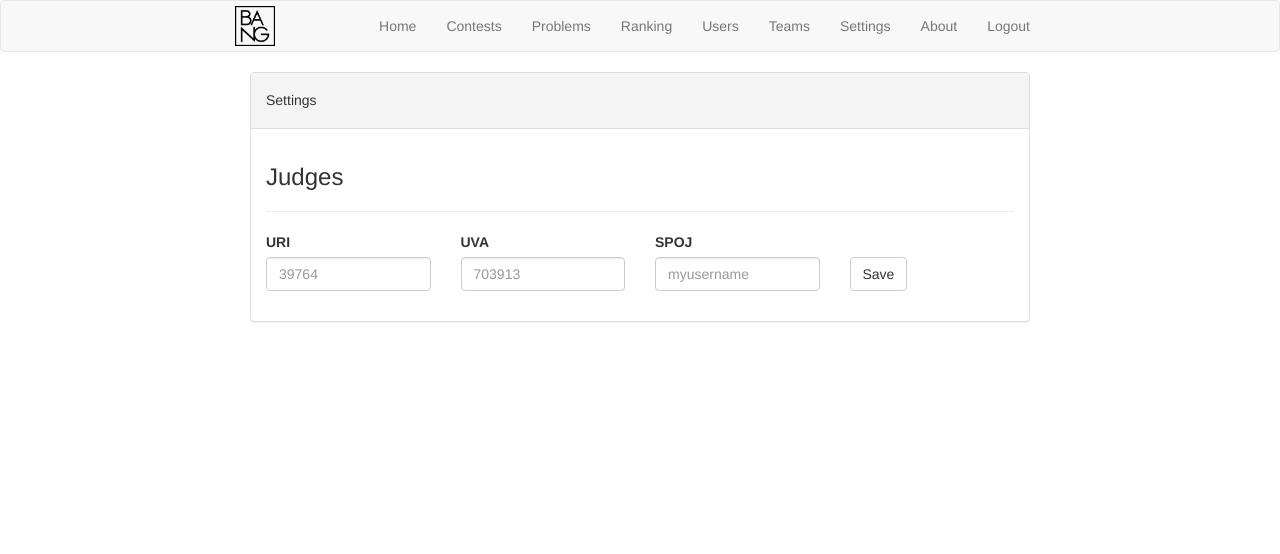
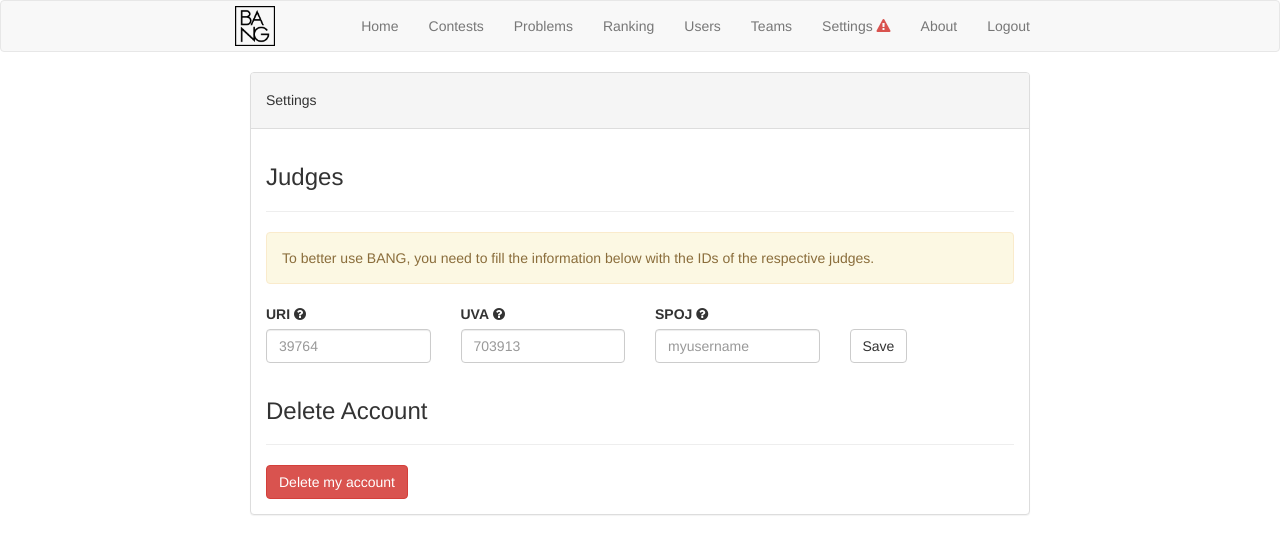
Before and after one commit to sauloantuness/bang, a Django app: template settings/templates/settings/settings.html in a window 1280 px wide. Shown: the top 554 px of the page. Run offline with Django 3.2, Linux system fonts and the light colour scheme; the template is opened without the code that fills it, so the values that code supplies are empty; some libraries are stand-ins or nearby versions.

Commit message:
Add judge helper

```diff
--- a/home/models.py
+++ b/home/models.py
@@ -15,6 +15,8 @@
     name = models.CharField(max_length=100)
     picture = models.CharField(max_length=500)
     secret_key = models.CharField(max_length=100)
+    secret_key_coach = models.CharField(max_length=100, blank=True)
+    secret_key_visitor = models.CharField(max_length=100, blank=True)
     institution = models.ForeignKey(Institution, related_name='groups')
 
     def __str__(self):
@@ -44,6 +46,9 @@
 
     def __str__(self):
         return self.name
+
+    def is_judges_filled(self):
+        return self.uriId and self.uvaId and self.spojId
 
     def getUriLink(self):
         if self.uriId:
--- a/settings/templates/settings/judges.html
+++ b/settings/templates/settings/judges.html
@@ -3,19 +3,35 @@
 
 {% include "settings/judgesInformationsUpdated.html" %}
 
+{% if not user.profile.is_judges_filled %}
+	<div class="row">
+		<div class="col-xs-12">
+			<p class="alert alert-warning">To better use BANG, you need to fill the information below with the IDs of the respective judges.</p>
+		</div>
+	</div>
+{% endif %}
 <div class="row">
 	<form action="/settings/" method="POST">
 		{% csrf_token %}
 		<div class="form-group col-sm-3">
 			<label>URI</label>
+			<i class="fa fa-question-circle pop" aria-hidden="true"
+				title="URI"
+				data-content="Access your <a target='blank' target='blank' href='https://www.urionlinejudge.com.br/judge/pt/account'>URI settings page</a> and copy the <b>identification</b>."></i>
 			<input type="text" class="form-control" placeholder="39764" name="uriId" value='{{ profile.uriId }}'>
 		</div>
 		<div class="form-group col-sm-3">
 			<label>UVA</label>
+			<i class="fa fa-question-circle pop" aria-hidden="true"
+				title="UVa"
+				data-content="Access your <a target='blank' href='https://uva.onlinejudge.org/index.php?option=com_comprofiler'>UVa account page</a> and copy the <b>Online Judge ID</b>."></i>
 			<input type="text" class="form-control" placeholder="703913" name="uvaId" value='{{ profile.uvaId }}'>
 		</div>
 		<div class="form-group col-sm-3">
 			<label>SPOJ</label>
+			<i class="fa fa-question-circle pop" aria-hidden="true"
+				title="SPOJ"
+				data-content="Access your <a target='blank' href='http://www.spoj.com/myaccount/'>SPOJ account page</a> and copy the <b>username</b>."></i>
 			<input type="text" class="form-control" placeholder="myusername" name="spojId" value='{{ profile.spojId }}'>
 		</div>
 		<div class="form-group col-sm-3">
--- a/settings/templates/settings/settings.html
+++ b/settings/templates/settings/settings.html
@@ -15,13 +15,15 @@
 					{% include "settings/judges.html" %}
 					{% include "settings/team-invite.html" %}
 
-					<!--
 					<h3>Delete Account</h3>
 					<hr>
 					<button class="btn btn-danger">Delete my account</button>
-					-->
 				</div>
 			</div>
 		</div>
 	</div>
 {% endblock container %}
+
+{% block scripts %}
+	<script src="/static/assets/js/settings.js"></script>
+{% endblock scripts %}
--- /dev/null
+++ b/static/assets/js/settings.js
@@ -0,0 +1,21 @@
+$(document).ready(function(){
+	$('.pop').popover({
+		trigger: 'manual' ,
+		placement: 'top',
+		html: true
+	})
+	.on('mouseenter', function () {
+	    var _this = this;
+	    $(this).popover('show');
+	    $('.popover').on('mouseleave', function () {
+	        $(_this).popover('hide');
+	    });
+	}).on('mouseleave', function () {
+	    var _this = this;
+	    setTimeout(function () {
+	        if (!$('.popover:hover').length) {
+	            $(_this).popover('hide');
+	        }
+	    }, 300);
+	});
+})
--- a/templates/base.html
+++ b/templates/base.html
@@ -35,7 +35,11 @@
 					<li><a href="/ranking">Ranking</a></li>
 					<li><a href="/users">Users</a></li>
 					<li><a href="/teams">Teams</a></li>
-					<li><a href="/settings">Settings</a></li>
+					<li><a href="/settings">Settings
+					{% if not user.profile.is_judges_filled %}
+						<i class="fa fa-exclamation-triangle" title="Click here to complete your profile information." style="color: #d9534f" aria-hidden="true"></i>
+					{% endif %}
+					</a></li>
 					<li><a href="/about">About</a></li>
 					<li><a href="/logout">Logout</a></li>
 				</ul>
```
Also changed, not shown: home/migrations/0010_auto_20170506_2055.py (added).
